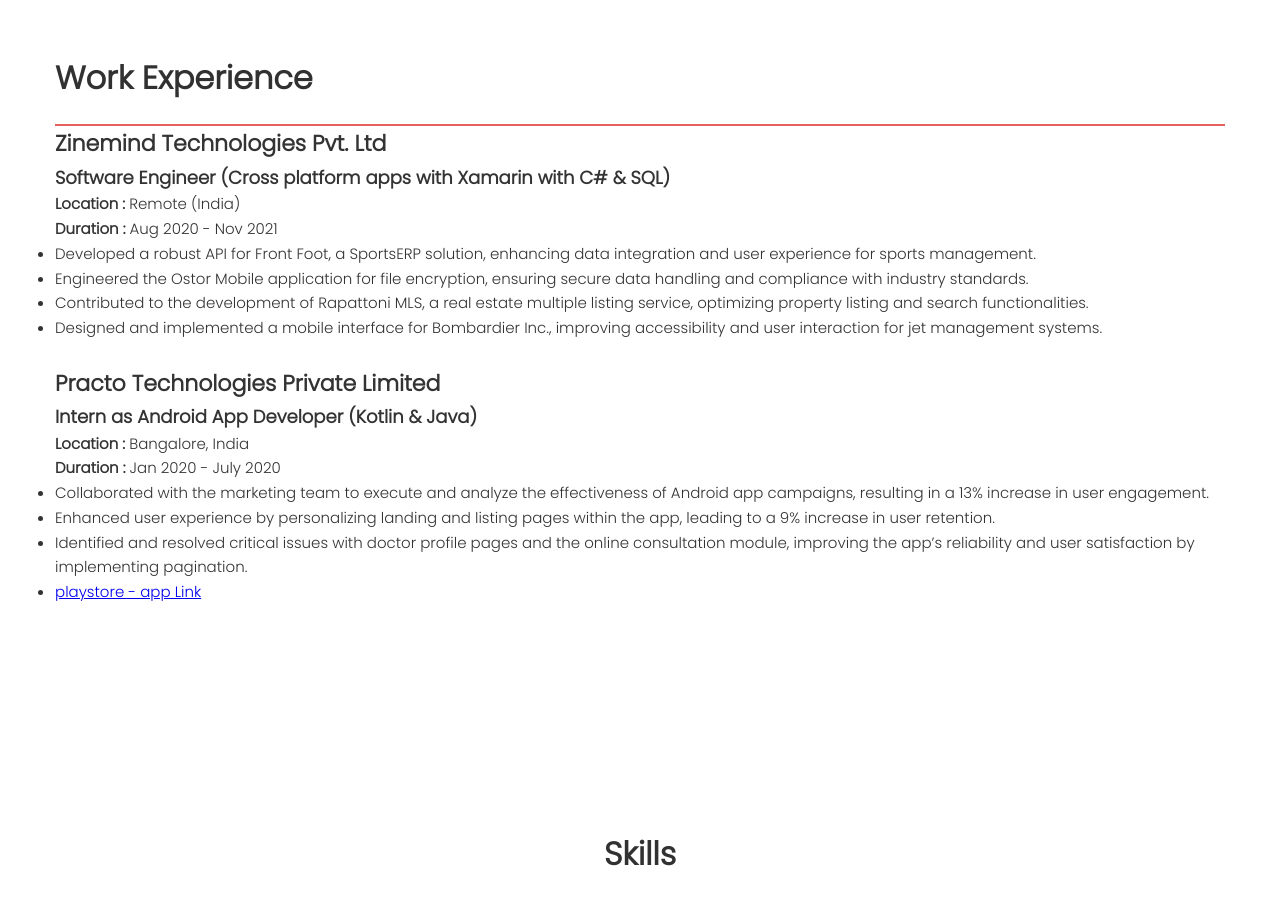
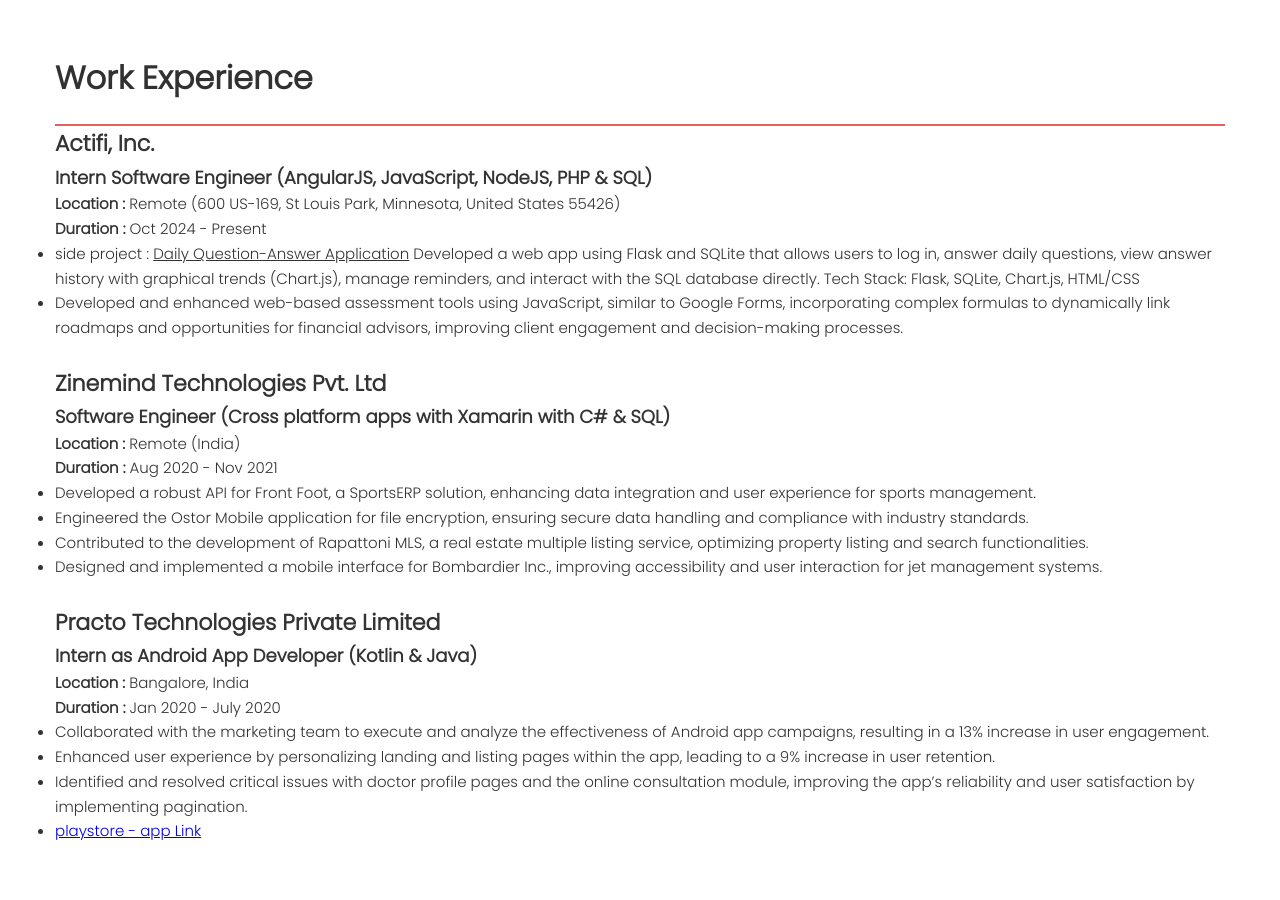
Before and after one commit to Pruthviraj-Guddu/Pruthviraj-Guddu.github.io, a plain HTML site: page index.html in a window 1280 px wide. Shown: the part 2260-3160 px from the top of the page. Drawn offline with nearby package versions, Linux system fonts and the light colour scheme.

Commit message:
add Actifi to Experience

```diff
--- a/index.html
+++ b/index.html
@@ -227,6 +227,37 @@
             <hr color="#e66060" />
           </div>
           <div class="col-12">
+            <h2 style="font-size: 2.2rem">Actifi, Inc.</h2>
+            <h3 style="font-size: 1.8rem">
+              <strong
+                >Intern Software Engineer (AngularJS, JavaScript, NodeJS, PHP
+                &amp; SQL)</strong
+              >
+            </h3>
+            <p>
+              <strong>Location :</strong> Remote (600 US-169, St Louis Park,
+              Minnesota, United States 55426)
+            </p>
+            <p><strong>Duration :</strong> Oct 2024 - Present</p>
+            <ul>
+              <li>
+                side project : <u>Daily Question-Answer Application</u>
+                Developed a web app using Flask and SQLite that allows users to
+                log in, answer daily questions, view answer history with
+                graphical trends (Chart.js), manage reminders, and interact with
+                the SQL database directly. Tech Stack: Flask, SQLite, Chart.js,
+                HTML/CSS
+              </li>
+              <li>
+                Developed and enhanced web-based assessment tools using
+                JavaScript, similar to Google Forms, incorporating complex
+                formulas to dynamically link roadmaps and opportunities for
+                financial advisors, improving client engagement and
+                decision-making processes.
+              </li>
+            </ul>
+            <br />
+
             <h2 style="font-size: 2.2rem">Zinemind Technologies Pvt. Ltd</h2>
             <h3 style="font-size: 1.8rem">
               <strong
```
